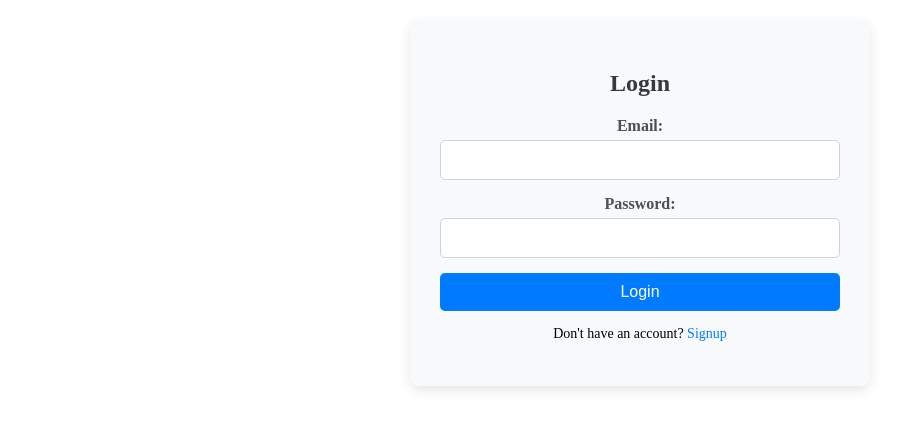
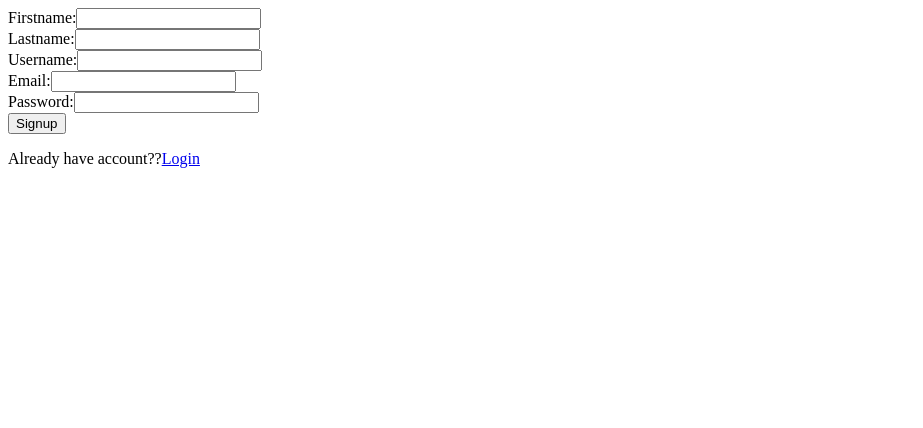
Before and after one commit to antoshreya/Mernproject2025, a React (Vite) app in the folder seceFrontend/: page / in a window 1280 px wide. Shown: the top 428 px of the page, without its empty margins (0-923 px from the left). Built offline with nearby package versions, Linux system fonts and the light colour scheme.

Commit message:
task of the day

```diff
--- a/seceFrontend/package.json
+++ b/seceFrontend/package.json
@@ -11,6 +11,7 @@
   },
   "dependencies": {
     "axios": "^1.7.9",
+    "bcrypt": "^5.1.1",
     "react": "^18.3.1",
     "react-dom": "^18.3.1",
     "react-router-dom": "^7.1.3"
--- a/seceFrontend/src/App.jsx
+++ b/seceFrontend/src/App.jsx
@@ -22,38 +22,34 @@ import LazyLoadingWithSuspense from './components/FunctionalComponents/Memoizati
 import UseLocalStorage from "./components/FunctionalComponents/Hooks/UseLocalStorage";
 import HoC from "./components/FunctionalComponents/HoC/HoC";
 
+
 function App() {
-  const [count, setCount] = useState(0);
-  const [isLoggedIn, setIsLoggedIn] = useState(false);
-  const handleLogin = (email, password) => {
-    if (email && password) {
-      setIsLoggedIn(true);
-    }
-  };
+  const[isLoggedIn,setIsLoggedIn]=useState(false)
 
   return (
     <BrowserRouter>
-      {isLoggedIn && <Navbar />} {/* Render Navbar only if logged in */}
+      {isLoggedIn && <Navbar setIsLoggedIn={setIsLoggedIn} />}
       <Routes>
-        <Route path="/" element={isLoggedIn ? <Home /> : <Login onLogin={handleLogin} />} />
-        <Route path="/about" element={isLoggedIn ? <About /> : <Login onLogin={handleLogin} />} />
-        <Route path="/gallery" element={isLoggedIn ? <Gallery page="Gallery" image="SECE Logo" /> : <Login onLogin={handleLogin} />} />
-        <Route path="/contact" element={isLoggedIn ? <Contact /> : <Login onLogin={handleLogin} />} />
-        <Route path="/reactlm" element={isLoggedIn ? <ReactLifecycleMethods /> : <Login onLogin={handleLogin} />} />
-        <Route path="/useApi" element={isLoggedIn ? <UseEffectAPI /> : <Login onLogin={handleLogin} />} />
-        <Route path="/signup" element={isLoggedIn ? <Home /> : <Signup />} />
-        <Route path="/login" element={isLoggedIn ? <Home /> : <Login onLogin={handleLogin} />} />
-        <Route path="/useState" element={isLoggedIn ? <UseState /> : <Login onLogin={handleLogin} />} />
-        <Route path="/useEffect" element={isLoggedIn ? <UseEffect /> : <Login onLogin={handleLogin} />} />
-        <Route path="/useimage" element={isLoggedIn ? <UseEffectAPIimage /> : <Login onLogin={handleLogin} />} />
-        <Route path="/usereducer" element={isLoggedIn ? <UseReducer /> : <Login onLogin={handleLogin} />} />
-        <Route path="/useref" element={isLoggedIn ? <UseRef /> : <Login onLogin={handleLogin} />} />
-        <Route path="/usememo" element={isLoggedIn ? <UseMemo /> : <Login onLogin={handleLogin} />} />
-        <Route path="/usecallback" element={isLoggedIn ? <UseCallback /> : <Login onLogin={handleLogin} />} />
-        <Route path="/usecontext" element={isLoggedIn ? <UseContext /> : <Login onLogin={handleLogin} />} />
-        <Route path="/memo" element={isLoggedIn ? <Memo /> : <Login onLogin={handleLogin} />} />
-        <Route path="/lazy" element={isLoggedIn ? <LazyLoadingWithSuspense /> : <Login onLogin={handleLogin} />} />
-        <Route path="/usecustom" element={isLoggedIn ? <UseLocalStorage /> : <Login onLogin={handleLogin} />} />
+      <Route path="/" element={<Signup />} />
+      <Route path="/login" element={<Login /> } />
+        <Route path="/home" element={<Home />} />
+        <Route path="/about" element={<About />} />
+        <Route path="/gallery" element={<Gallery page="Gallery" image="SECE Logo" />} />
+        <Route path="/contact" element={<Contact />} />
+        <Route path="/reactlm" element={<ReactLifecycleMethods />} />
+        <Route path="/useApi" element={<UseEffectAPI />} />
+        <Route path="/useState" element={<UseState />} />
+        <Route path="/useEffect" element={<UseEffect />} />
+        <Route path="/useimage" element={<UseEffectAPIimage /> } />
+        <Route path="/usereducer" element={<UseReducer />} />
+        <Route path="/useref" element={<UseRef />} />
+        <Route path="/usememo" element={<UseMemo />} />
+        <Route path="/usecallback" element={<UseCallback />} />
+        <Route path="/usecontext" element={<UseContext />} />
+        <Route path="/memo" element={<Memo />} />
+        <Route path="/lazy" element={<LazyLoadingWithSuspense />} />
+        <Route path="/usecustom" element={<UseLocalStorage />} />
+
         <Route path="/hoc" element={<HoC />}></Route>
 
       </Routes>
--- a/seceFrontend/src/components/FunctionalComponents/Login.jsx
+++ b/seceFrontend/src/components/FunctionalComponents/Login.jsx
@@ -1,45 +1,44 @@
-import React, { useState } from 'react';
-import { Link } from 'react-router-dom';
-import '../../css/Login.css';
+import {useState} from 'react'
+import { useNavigate } from "react-router-dom"
+import axios from 'axios'
 
-const Login = ({ onLogin }) => {
-  const [email, setEmail] = useState('');
-  const [password, setPassword] = useState('');
+const Login=({ setIsLoggedIn })=>{
+    const navigate = useNavigate();
+     const [email,setEmail] = useState("")
+    const [password,setPassword] = useState("")
+    const handleLogin =async (e) =>{
+        e.preventDefault()
+        try{
+            console.log("event triggered");
+            const req = await axios.post("http://localhost:3001/login",{
 
-  const handleSubmit = (e) => {
-    e.preventDefault();
-    onLogin(email, password);
-  };
+              email:email,
+              password:password
+            })
+            //console.log(req)
+            alert(req.data.response);
+            if(req.data.loginStatus){
+              setIsLoggedIn;
+              navigate("/home");
+            }
+            else{
+              navigate("/login")
+            }
+          }
+            catch(err){
+              console.log(err);
+            }
+      }
 
-  return (
-    <div className="form-container">
-      <h2>Login</h2>
-      <form onSubmit={handleSubmit}>
-        <label htmlFor="login-email">Email:</label>
-        <input
-          type="email"
-          id="login-email"
-          name="login-email"
-          value={email}
-          onChange={(e) => setEmail(e.target.value)}
-          required
-        />
-        <label htmlFor="login-password">Password:</label>
-        <input
-          type="password"
-          id="login-password"
-          name="login-password"
-          value={password}
-          onChange={(e) => setPassword(e.target.value)}
-          required
-        />
-        <button type="submit" className="login-button">Login</button>
-      </form>
-      <p className="switch-link">
-        Don't have an account? <Link to="/signup">Signup</Link>
-      </p>
-    </div>
-  );
-};
+    return(
+        <div>
+            <form method = "POST" onSubmit={handleLogin}>
+            Email : <input type="email" value={email} onChange={(e)=>{setEmail(e.target.value)}} required/><br/>
+            Password : <input type="password" value={password} onChange={(e)=>{setPassword(e.target.value)}} required/><br/>
+            <button type='submit'>Login</button>
+            </form>
+        </div>
+    )
+}
 
-export default Login;
+export default Login
--- a/seceFrontend/src/components/FunctionalComponents/Navbar.jsx
+++ b/seceFrontend/src/components/FunctionalComponents/Navbar.jsx
@@ -1,8 +1,6 @@
 import { useState } from 'react';
 import { Link } from 'react-router-dom';
-//import'./css/Navbar.css';
-import "../../css/Navbar.css";
-
+import'../../css/Navbar.css';
 const Navbar=()=>{
     var [memodropdown,showmemoDropdown]=useState(false)
     const togglemDropdown=()=>{
@@ -12,18 +10,21 @@ const Navbar=()=>{
         showhookDropdown(hookdropdown=>!hookdropdown)
 
     }
-
+    const handleLogout = () => {
+        setIsLoggedIn(false);
+      };
 
     return(
         <header>
         <nav>
             <ol>
-                <li><Link to='/' className="link">Home</Link></li>
+                <li><Link to='/home' className="link">Home</Link></li>
                 <li><Link to='/about' className="link">About</Link></li>
                 <li><Link to='/gallery' className="link">Gallery</Link></li>
                 <li><Link to='/contact' className="link">Contact</Link></li>
+                <li><Link to='/hoc' className="link">Higher Order Components</Link></li>
                 <div onMouseEnter={togglehDropdown} onMouseLeave={togglehDropdown} style={{ position: 'relative', display: 'inline-block' }}>
-                        <span styling={{color:'black'}}>Hooks</span>
+                        <span style={{color:'black'}}>Hooks</span>
                         {hookdropdown && (
                             <ul style={{
                                 position: 'absolute',
@@ -52,7 +53,7 @@ const Navbar=()=>{
                     </ul>)}
                 </div>
                 <div  onMouseEnter={togglemDropdown} style={{ position: 'relative', display: 'inline-block' }}>
-                        <span>Memoization</span>
+                        <span style={{color:'black'}}>Memoization</span>
                         {memodropdown && (
                             <ul style={{
                                 position: 'absolute',
@@ -69,16 +70,12 @@ const Navbar=()=>{
                                 zIndex: 1,
                             }}>
                          <li><Link to='/memo' className='link'>Memo</Link></li>
-                         <li><Link to='/lazy' className='link'>Lazy,Suspense</Link></li>
+                         <li><Link to='/lazy' className='link'>LazySuspense</Link></li>
 
                     </ul>)}
                     </div>
-                    <li>
-            <Link to="/hoc" className="link">
-              HoC
-            </Link>
-          </li>
 
+                    <li><Link to="/" className="link" onClick={handleLogout}>Logout</Link></li>
             </ol>
         </nav>
         </header>
--- a/seceFrontend/src/components/FunctionalComponents/Signup.jsx
+++ b/seceFrontend/src/components/FunctionalComponents/Signup.jsx
@@ -1,21 +1,81 @@
-import React from 'react';
-import { Link } from 'react-router-dom';
-import'../../css/Signup.css';
-const Signup = () => {
+import React, { useState } from 'react';
+import {useNavigate} from 'react-router-dom'
+import axios from 'axios';
+const Signup=()=>{
+  var [firstname, setFirstname] = useState('');
+  var [lastname, setLastname] = useState('');
+  var [username, setUsername] = useState('');
+  var [email, setEmail] = useState('');
+  var [password, setPassword] = useState('');
+  var navigate= useNavigate();
+
+  const handleSignup=async(event)=>{
+    event.preventDefault()
+
+    try{
+      console.log("Event Trigger");
+      const req = await axios.post("http://localhost:3001/signup",{
+      firstname: firstname,
+      lastname: lastname,
+      username: username,
+      email: email,
+      password: password,
+    })
+   console.log(req);
+   alert(req.data)
+   navigate('/login');
+
+  }catch(err){
+      console.log(err)
+  }
+}
+
   return (
-    <div className="form-container">
-      <h2>Signup</h2>
-      <form>
-        <label htmlFor="signup-email">Email:</label>
-        <input type="email" id="signup-email" name="signup-email" required />
-        <label htmlFor="signup-password">Password:</label>
-        <input type="password" id="signup-password" name="signup-password" required />
-        <button type="submit" className="signup-button">Signup</button>
-      </form>
-      <p className="switch-link">
-        Already have an account? <Link to="/login">Login</Link>
-      </p>
+    <div>
+       <form method = "POST"  onSubmit={handleSignup}>
+          <label>Firstname:</label>
+          <input
+            type="text"
+            value={firstname}
+            onChange={(e) => setFirstname(e.target.value)}
+            required
+          /><br/>
+          <label>Lastname:</label>
+          <input
+            type="text"
+            value={lastname}
+            onChange={(e) => setLastname(e.target.value)}
+            required
+          /><br/>
+          <label>Username:</label>
+          <input
+            type="text"
+            value={username}
+            onChange={(e) => setUsername(e.target.value)}
+            required
+          /><br/>
+          <label>Email:</label>
+          <input
+            type="text"
+            value={email}
+            onChange={(e) => setEmail(e.target.value)}
+            required
+          /><br/>
+          <label>Password:</label>
+          <input
+            type="password"
+            value={password}
+            onChange={(e) => setPassword(e.target.value)}
+            required
+          /><br/>
+
+        <button type="submit">Signup</button>
+        </form>
+        <p>
+          Already have account??<a href="/login">Login</a>
+        </p>
     </div>
   );
-};
+}
+
 export default Signup;
```
Also changed, not shown: 1 other file (tests, documents, lock files or other folders).
